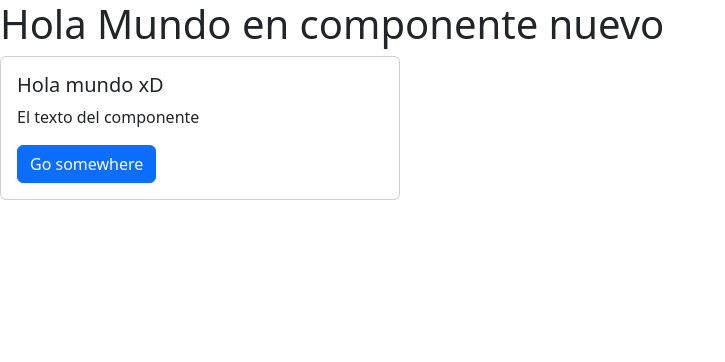
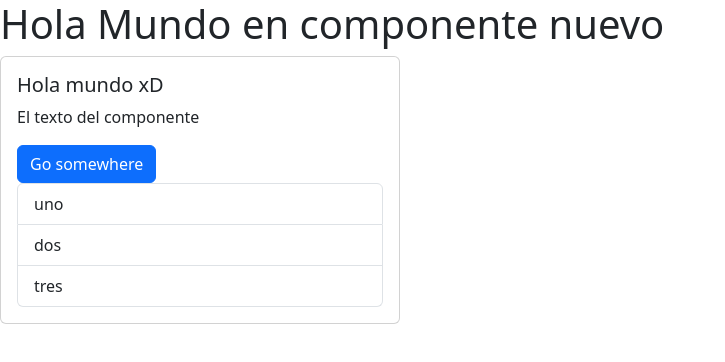
Before and after one commit to KrisOP/curso-react-holamundo, a React (Vite) app: page / in a window 1280 px wide. Shown: the top 362 px of the page, without its empty margins (0-725 px from the left). Built offline with nearby package versions, Linux system fonts and the light colour scheme.

Commit message:
agregando listas, e iterando dentro de un componente

```diff
--- a/src/App.tsx
+++ b/src/App.tsx
@@ -1,16 +1,20 @@
 import './App.css'
 import Titulo from './Titulo.tsx';
 //import Card from './components/Card.tsx';
-import Card, {CardBody} from './components/Card'
+import Card, {CardBody} from './components/Card';
+import List from './components/List.tsx';
 
 function App() {
+  const list = ['uno','dos','tres'];
   return  (
     <>
       <Titulo/>
       {/* <Card body={'Hola mundo'}/> */}
       <Card>
         <CardBody title={"Hola mundo xD"} text={"El texto del componente "}/>
+        <List data={list}/>
       </Card>
+
 
 
 
--- /dev/null
+++ b/src/components/List.tsx
@@ -0,0 +1,13 @@
+type Props = {
+  data: string[];
+};
+
+function List({data}: Props) {
+  return (
+    <ul className="list-group">
+        {data.map(element => <li key={element} className="list-group-item">{element}</li>)}
+    </ul>
+  );
+}
+
+export default List;
```
